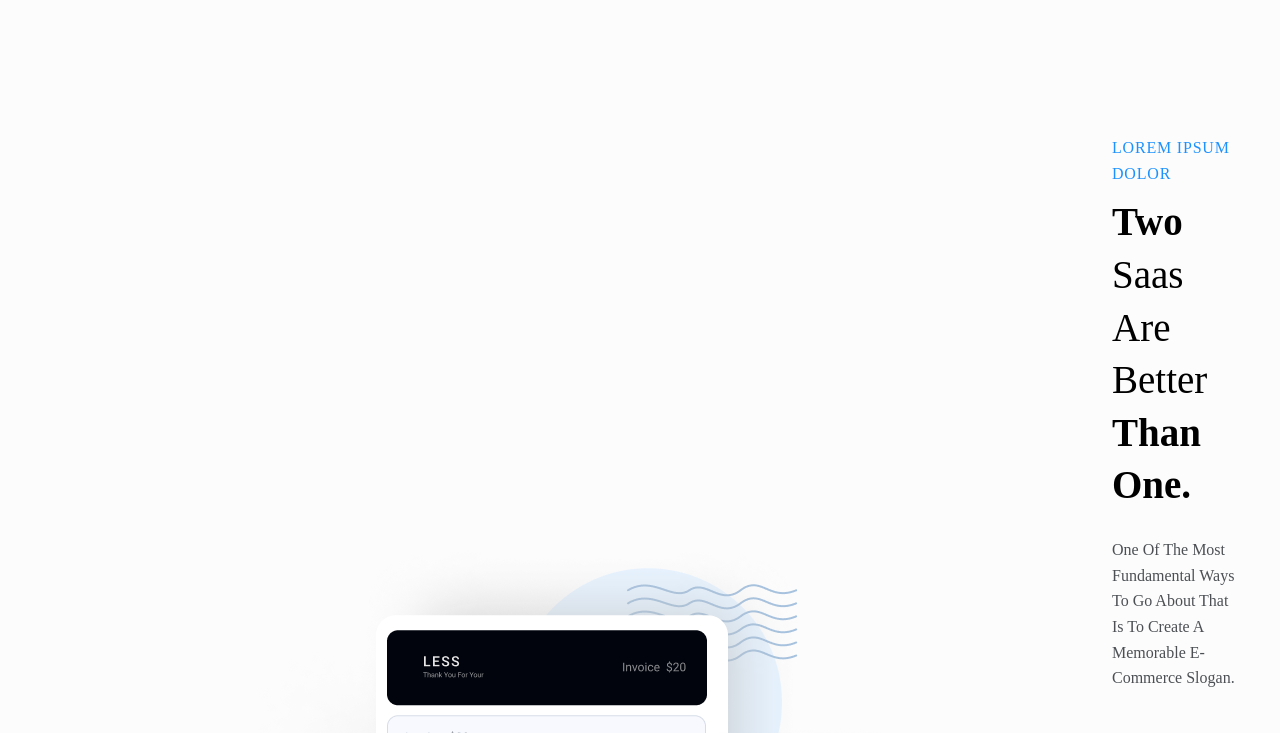
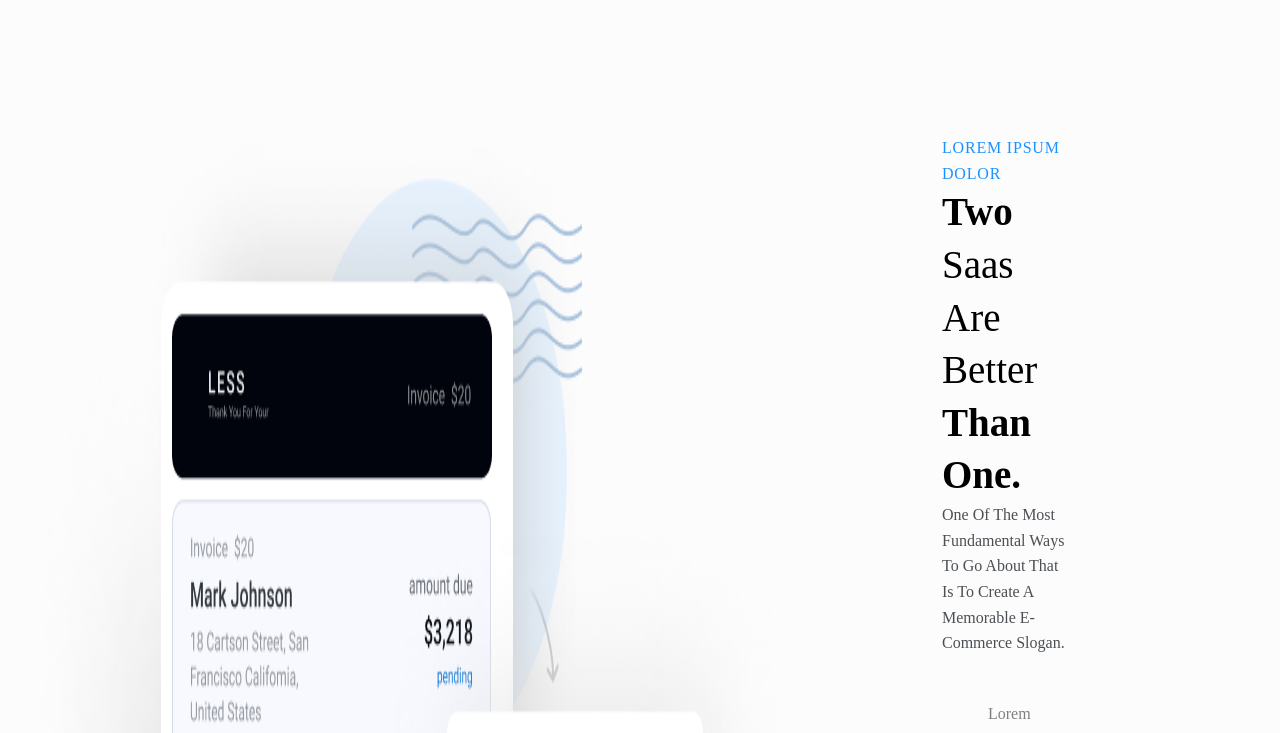
Before and after one commit to Aleksandr-876/test, a plain HTML site: page index.html in a window 1280 px wide. Shown: the part 1020-1753 px from the top of the page. Drawn offline with Linux system fonts and the light colour scheme.

Commit message:
26.09.21

```diff
--- a/index.css
+++ b/index.css
@@ -1,4 +1,4 @@
-body, ul, li, logo, h1, h2, h3, p, hr, main__pic {
+body, ul, li, logo, h1, h2, h3, p, hr, img {
      margin: 0;
      padding: 0;
  }
@@ -234,20 +234,16 @@ body, ul, li, logo, h1, h2, h3, p, hr, main__pic {
 
  .main__wrapper {
    display: flex;
-   justify-content: space-between;
-   align-items: center;
-   margin-left: 240px;
-   margin-right: 435px;
-   margin-bottom: 150px;
+   padding: 0px 222px 0px 25px;
+ }
+
+ .main__pic {
+   margin-right: 155px;
  }
 
  .maint__description {
-   max-width: 496px;
- }
 
- .main__pic {
-   margin-right: 110px;
- }
+}
 
  .description__title {
    font-family: Poppins;
@@ -257,9 +253,6 @@ body, ul, li, logo, h1, h2, h3, p, hr, main__pic {
    line-height: 135%;
    text-transform: capitalize;
    color: #000000;
-   max-width: 421px;
-   margin-top: 10px;
-   margin-bottom: 25px;
  }
 
  .description__title--normal {
@@ -319,8 +312,6 @@ body, ul, li, logo, h1, h2, h3, p, hr, main__pic {
  }
 
  .information__wrapper {
-   max-width: 1374px;
-   margin: 0 auto;
  }
 
  .information__inner {
--- a/index.html
+++ b/index.html
@@ -60,7 +60,7 @@
                 <img class="main__pic" src="img/schedule.png" alt="schedule1">
                 <div class="main__description">
                     <h3 class="description__subtitle">Lorem ipsum dolor</h3>
-                    <h2 class="description__title">Two <span class="description__title--normal">Saas are better</span> than one.</h2>
+                    <h2 class="description__title">Two <span class="description__title--normal">Saas are better</span><br>than one.</h2>
                     <p class="description__text">One of the most fundamental ways to go about that is to create a memorable <span class="description__text--bold">e-commerce</span> slogan.</p>
                     <div class="main__box">
                         <img class="box__img" src="img/arrow 2.png" alt="arrow 2">
```
